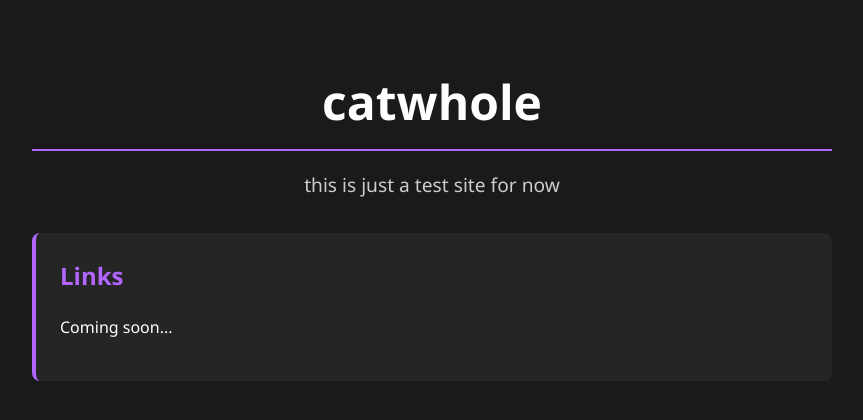
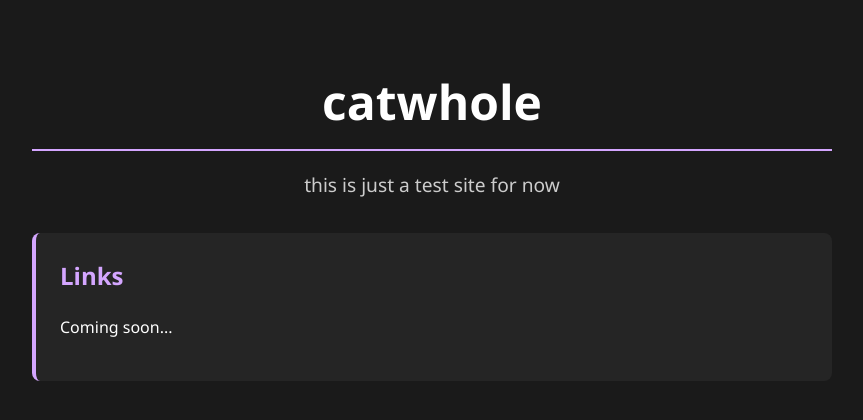
Before and after one commit to catwhole/catwhole.github.io, a plain HTML site: page index.html in a window 1280 px wide. Shown: the whole page, without its empty margins (208-1071 px from the left). Drawn offline with Linux system fonts and the light colour scheme.

Commit message:
change css

```diff
--- a/style.css
+++ b/style.css
@@ -17,7 +17,7 @@ h1 {
     color: #ffffff;
     font-size: 3rem;
     margin-bottom: 0.5rem;
-    border-bottom: 2px solid #b066ff;
+    border-bottom: 2px solid #d4a6ff;
     padding-bottom: 0.5rem;
     text-align: center;
 }
@@ -33,11 +33,11 @@ h1 {
     background-color: #252525;
     padding: 1.5rem;
     border-radius: 8px;
-    border-left: 4px solid #b066ff;
+    border-left: 4px solid #d4a6ff;
 }
 
 h2 {
-    color: #b066ff;
+    color: #d4a6ff;
     margin-top: 0;
 }
 
@@ -57,5 +57,5 @@ h2 {
 }
 
 .links-list a:hover {
-    color: #b066ff;
+    color: #d4a6ff;
 }
```
